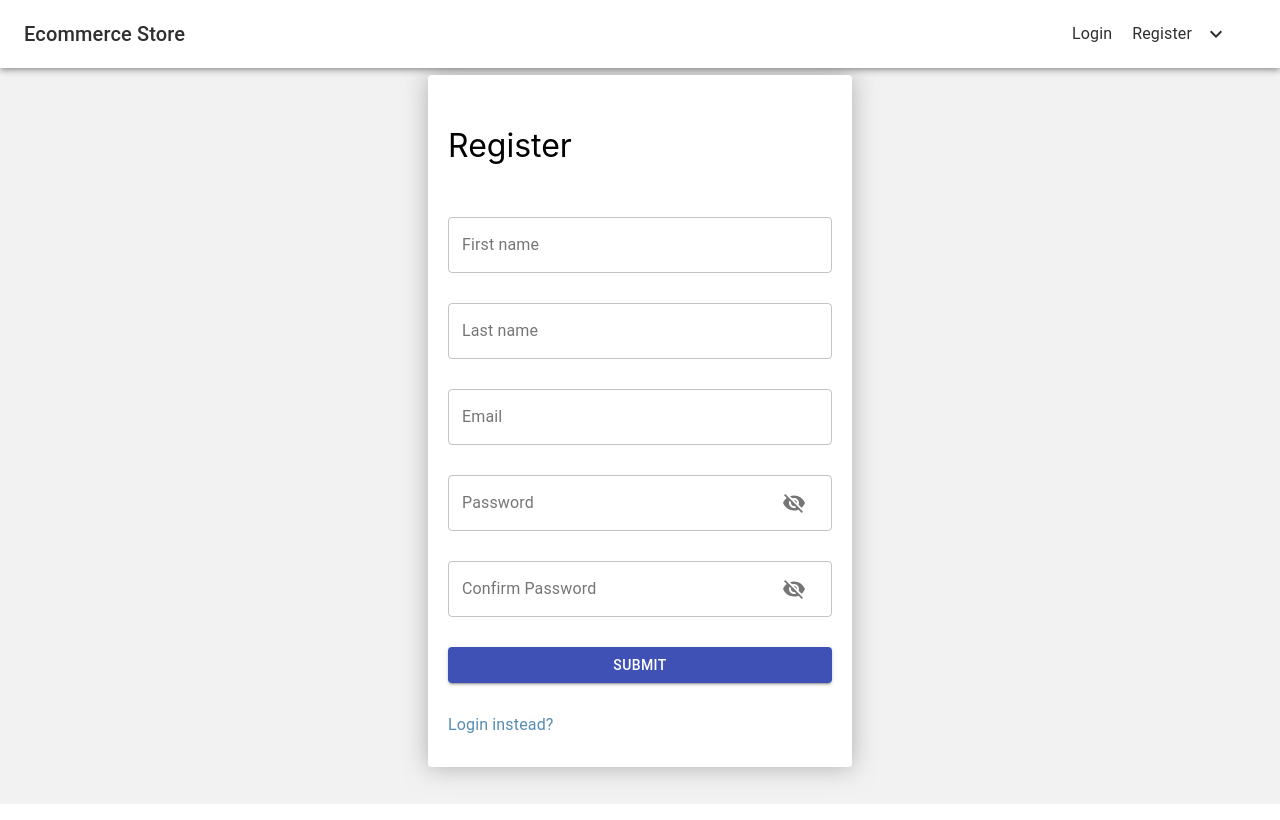
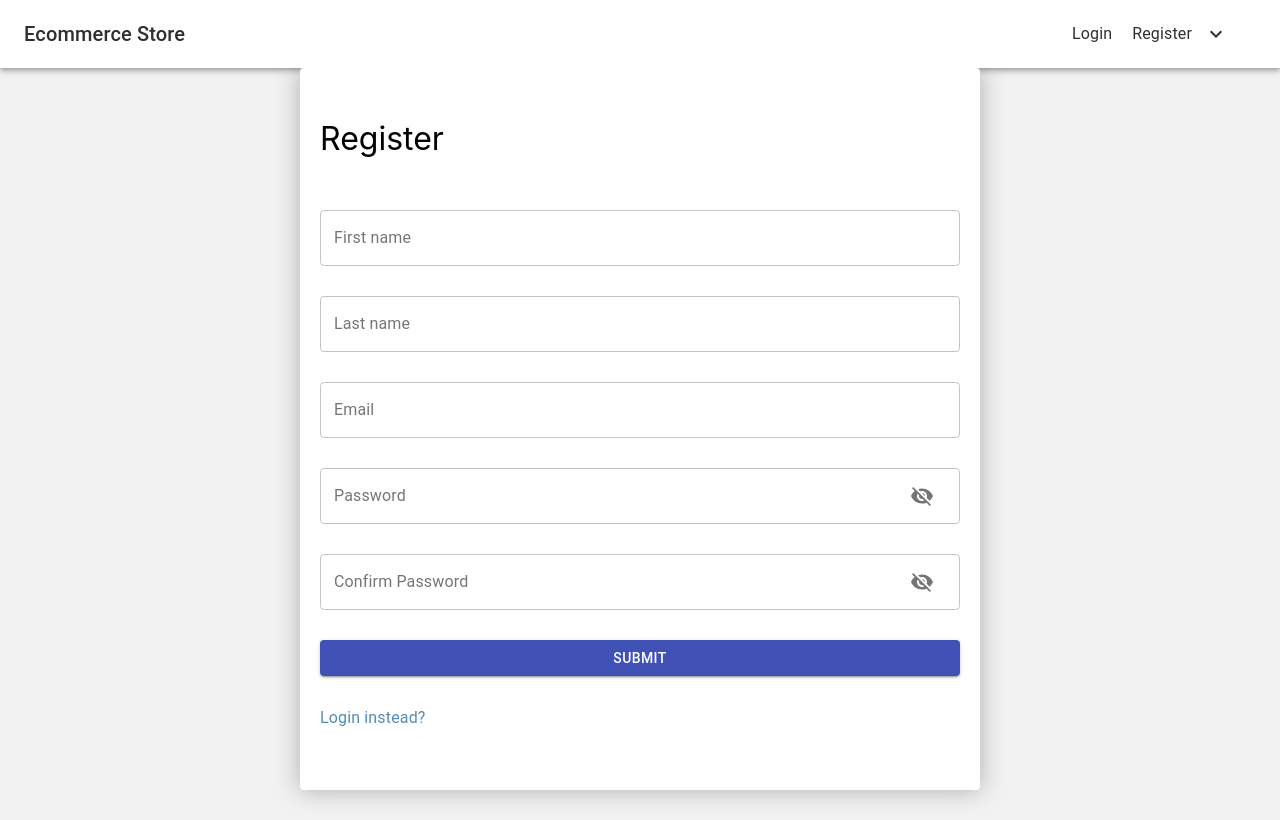
Before and after one commit to Forbidden-Duck/ecommerce-frontend, a React (Create React App) app: page /register in a window 1280 px wide. Built offline with nearby package versions, Linux system fonts and the light colour scheme; no server answers.

Commit message:
Changes to the way forms work on different screen sizes

```diff
--- a/src/routes/Login/Login.css
+++ b/src/routes/Login/Login.css
@@ -1,5 +1,5 @@
-.app {
-    width: 95vw;
+.appLogin {
+    width: 100vw;
     min-height: 92vh;
     display: flex;
     margin: auto;
@@ -7,7 +7,7 @@
     justify-content: center;
 }
 
-.formWrapper {
+.formWrapperLogin {
     padding: 30px 20px;
     background-color: #fff;
     box-shadow: 0 0 1.5rem rgba(105, 105, 105, 0.5);
@@ -15,24 +15,24 @@
     margin-bottom: 30px;
 }
 
-.baseFormHeading {
+.baseFormHeadingLogin {
     text-transform: capitalize;
     font-size: 2em;
     font-weight: normal;
 }
 
-.baseForm {
+.baseFormLogin {
     display: grid;
     row-gap: 30px;
 }
 
-.social-btn-container {
+.social-btn-containerLogin {
     display: grid;
     grid-template-columns: repeat(2, 1fr);
     column-gap: 5%;
 }
 
-.google-btn {
+.google-btnLogin {
     background-color: #db4437;
     color: #ffffff;
 }
--- a/src/routes/Login/Login.jsx
+++ b/src/routes/Login/Login.jsx
@@ -65,8 +65,8 @@ function Login() {
     });
 
     return (
-        <div className="app">
-            <div className="formWrapper">
+        <div className="appLogin">
+            <div className="formWrapperLogin">
                 <Formik
                     initialValues={{ email: "", password: "" }}
                     validationSchema={credentialsSchema}
@@ -76,8 +76,8 @@ function Login() {
                         await handleLogin({ email, password });
                     }}
                 >
-                    <Form className="baseForm">
-                        <h1 className="baseFormHeading">Login</h1>
+                    <Form className="baseFormLogin">
+                        <h1 className="baseFormHeadingLogin">Login</h1>
                         <TextField
                             label="Email"
                             name="email"
@@ -134,7 +134,7 @@ function Login() {
                             >
                                 <p>Sign in with</p>
                             </div>
-                            <div className="social-btn-container">
+                            <div className="social-btn-containerLogin">
                                 <p>Google to be implemented</p>
                             </div>
                         </div>
--- a/src/routes/Register/Register.css
+++ b/src/routes/Register/Register.css
@@ -1,5 +1,4 @@
-.app {
-    width: 95vw;
+.appRegister {
     min-height: 92vh;
     display: flex;
     margin: auto;
@@ -7,8 +6,7 @@
     justify-content: center;
 }
 
-.formWrapper {
-    min-width: 30vw;
+.formWrapperRegister {
     padding: 30px 20px;
     background-color: #fff;
     box-shadow: 0 0 1.5rem rgba(105, 105, 105, 0.5);
@@ -16,13 +14,31 @@
     margin-bottom: 30px;
 }
 
-.baseFormHeading {
+.baseFormHeadingRegister {
     text-transform: capitalize;
     font-size: 2em;
     font-weight: normal;
 }
 
-.baseForm {
+.baseFormRegister {
     display: grid;
     row-gap: 30px;
 }
+
+@media only screen and (max-width: 1400px) {
+    .formWrapperRegister {
+        min-width: 50vw;
+    }
+}
+
+@media only screen and (max-width: 900px) {
+    .formWrapperRegister {
+        min-width: 70vw;
+    }
+}
+
+@media only screen and (max-width: 600px) {
+    .formWrapperRegister {
+        min-width: 90vw;
+    }
+}
--- a/src/routes/Register/Register.jsx
+++ b/src/routes/Register/Register.jsx
@@ -74,8 +74,8 @@ function Login() {
     });
 
     return (
-        <div className="app">
-            <div className="formWrapper">
+        <div className="appRegister">
+            <div className="formWrapperRegister">
                 <Formik
                     initialValues={{ email: "", password: "" }}
                     validationSchema={credentialsSchema}
@@ -94,8 +94,8 @@ function Login() {
                         });
                     }}
                 >
-                    <Form className="baseForm">
-                        <h1 className="baseFormHeading">Register</h1>
+                    <Form className="baseFormRegister">
+                        <h1 className="baseFormHeadingRegister">Register</h1>
                         <TextField
                             label="First name"
                             name="firstname"
@@ -176,6 +176,7 @@ function Login() {
                         >
                             Login instead?
                         </Typography>
+                        <div style={{ width: "30vw", display: "flex" }}></div>
                     </Form>
                 </Formik>
             </div>
```
